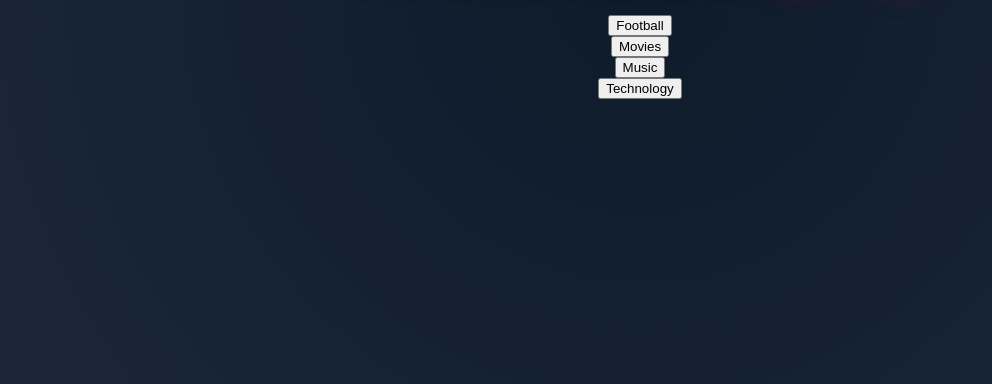
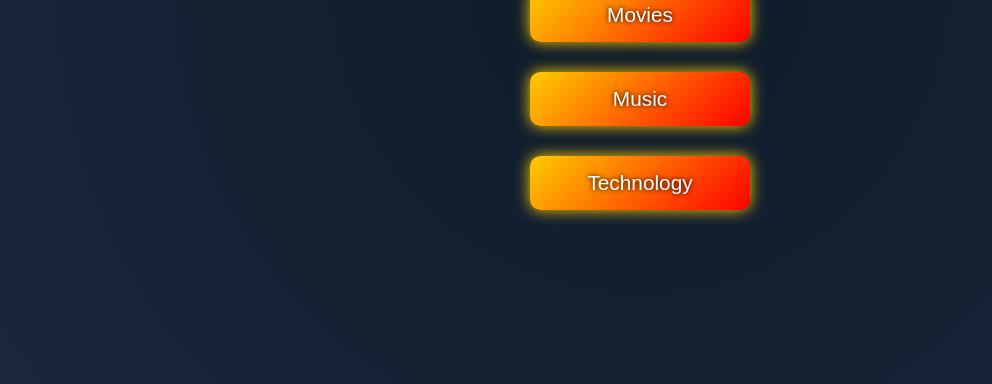
Before and after one commit to JasperZeroes/adse_mind_games, a plain HTML site: page game1.html in a window 1280 px wide. Shown: the part 416-800 px from the top of the page, without its empty margins (0-992 px from the left). Drawn offline with Linux system fonts and the light colour scheme.

Commit message:
add a quit button and styled the game1.html file

```diff
--- a/game1.html
+++ b/game1.html
@@ -128,10 +128,10 @@
 </head>
 <body>
     <h1>Select a Category</h1>
-    <button class="category" onclick="location.href='football.html'">Football</button>
-    <button class="category" onclick="location.href='movies.html'">Movies</button>
-    <button class="category" onclick="location.href='Music.html'">Music</button>
-    <button class="category" onclick="location.href='technology.html'">Technology</button>
+    <button class="subcategory" onclick="location.href='index.html'">Football</button>
+    <button class="subcategory" onclick="location.href='adse_movie_index.html'">Movies</button>
+    <button class="subcategory" onclick="location.href='Music.html'">Music</button>
+    <button class="subcategory" onclick="location.href='technology.html'">Technology</button>
     <a href="Quizgamehome.html" class="back-button">
         <svg xmlns="http://www.w3.org/2000/svg" viewBox="0 0 24 24">
           <path d="M15.41 16.59L10.83 12l4.58-4.59L14 6l-6 6 6 6z"/>
```
Also changed, not shown: webdevquiz.html (+2 -2 lines).
